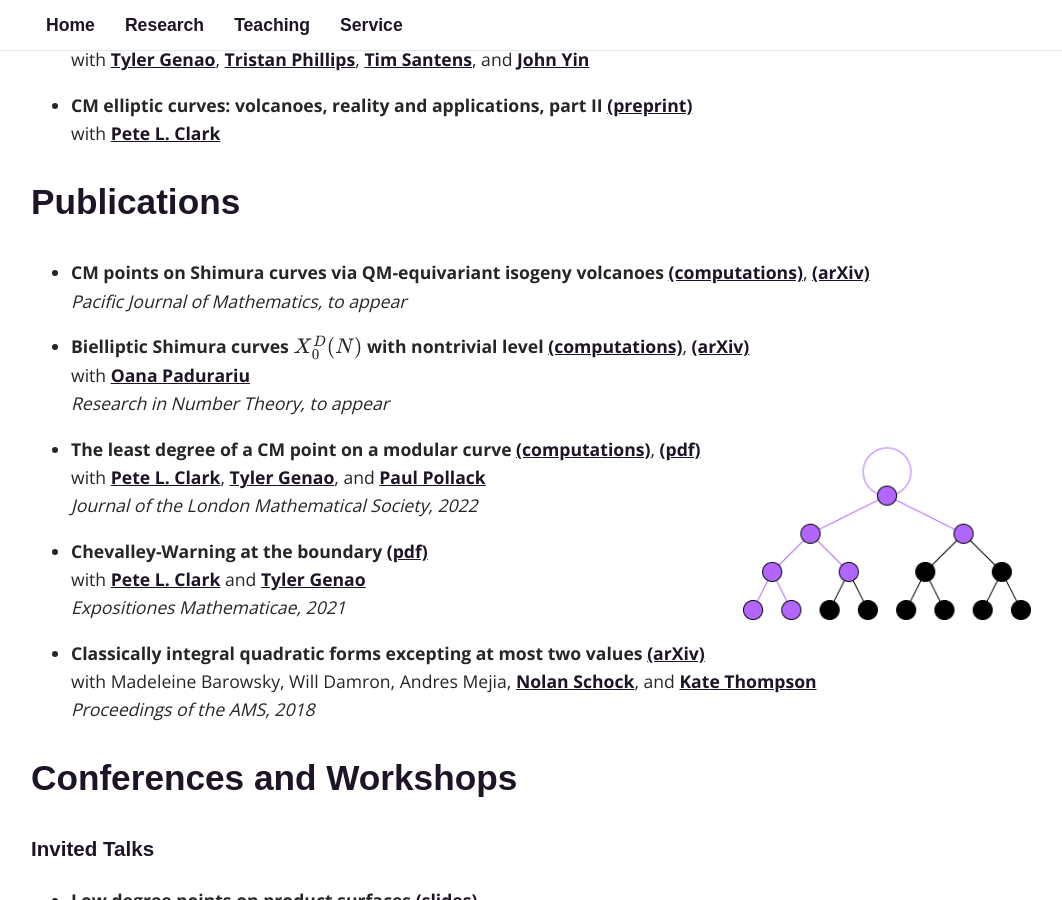
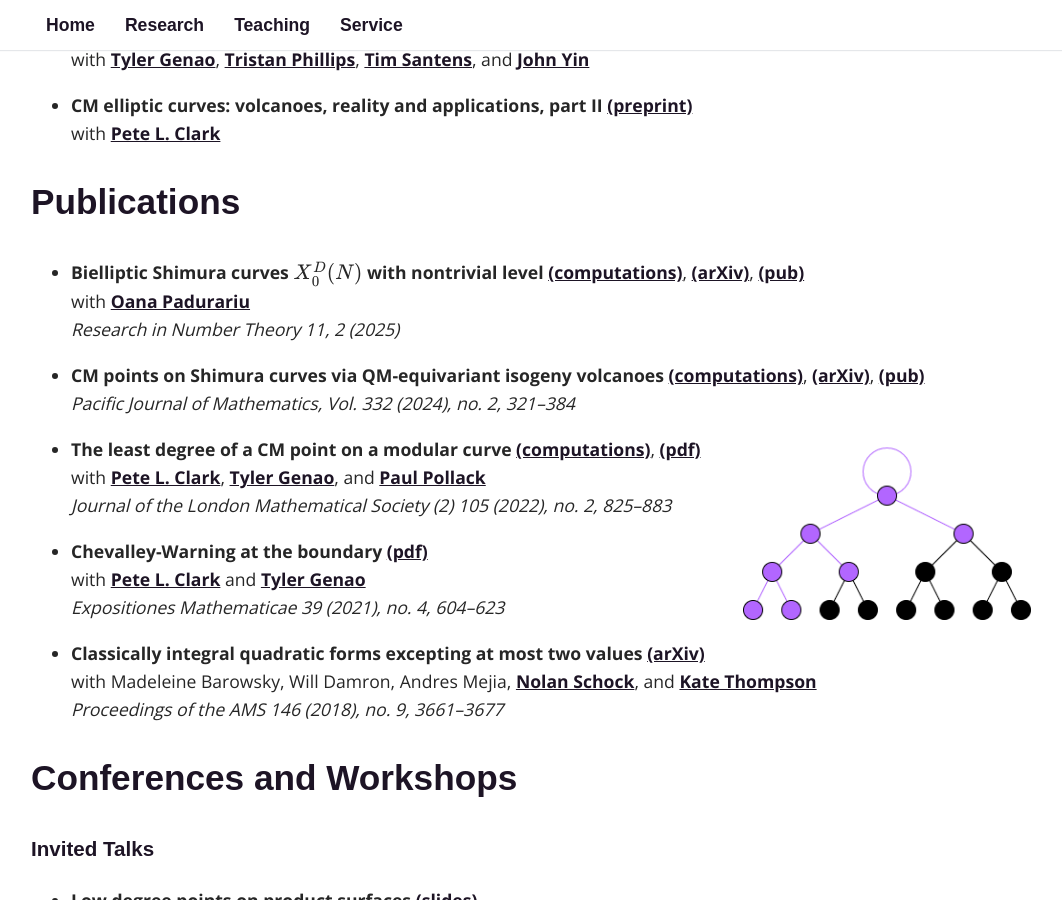
Before and after one commit to fsaia/site, a Jekyll site: the page built from _pages/02_research.md, in a window 1280 px wide and 900 px high, scrolled down 759 px. Shown: the whole window, without its empty margins (159-1221 px from the left). Built offline with Jekyll 4.4.1, drawn with Linux system fonts in a browser that asks for light colours; some web fonts are replaced; formulas are drawn with MathJax 3.

Commit message:
Add files via upload

```diff
--- a/_pages/02_research.md
+++ b/_pages/02_research.md
@@ -23,26 +23,26 @@ I am also interested in involving undergraduates in research. In the Fall 2024 a
 
 ## Publications
 
-* **CM points on Shimura curves via QM-equivariant isogeny volcanoes** [(computations)](https://github.com/fsaia/CM-Points-Shimura-Curves), [(arXiv)](https://arxiv.org/abs/2212.12635)
-	*Pacific Journal of Mathematics, to appear*
+* **Bielliptic Shimura curves $$X_0^D(N)$$ with nontrivial level** [(computations)](https://github.com/fsaia/Bielliptic-Shimura-Curves), [(arXiv)](https://arxiv.org/abs/2401.08829), [(pub)](https://rdcu.be/d2kJs)
+	with [Oana Padurariu](https://sites.google.com/view/oanapadurariu/home)
+	*Research in Number Theory 11, 2 (2025)*
 
-* **Bielliptic Shimura curves $$X_0^D(N)$$ with nontrivial level** [(computations)](https://github.com/fsaia/Bielliptic-Shimura-Curves), [(arXiv)](https://arxiv.org/abs/2401.08829)
-	with [Oana Padurariu](https://sites.google.com/view/oanapadurariu/home)
-	*Research in Number Theory, to appear*
+* **CM points on Shimura curves via QM-equivariant isogeny volcanoes** [(computations)](https://github.com/fsaia/CM-Points-Shimura-Curves), [(arXiv)](https://arxiv.org/abs/2212.12635), [(pub)](https://msp.org/pjm/2024/332-2/p06.xhtml)
+	*Pacific Journal of Mathematics, Vol. 332 (2024), no. 2, 321–384*
 
 * **The least degree of a CM point on a modular curve** [(computations)](https://github.com/fsaia/least-cm-degree), [(pdf)](http://alpha.math.uga.edu/~pete/least_CM_degree-1226.pdf)
 	with [Pete L. Clark](http://alpha.math.uga.edu/~pete/), [Tyler Genao](https://tylergenao.com/), and [Paul Pollack](https://pollack.uga.edu/)
-	*Journal of the London Mathematical Society, 2022*
+	*Journal of the London Mathematical Society (2) 105 (2022), no. 2, 825–883*
 
 <img src='-8_ram.png' style="float:right; width:32%; margin: -100px;"/>
 
 * **Chevalley-Warning at the boundary** [(pdf)](http://alpha.math.uga.edu/~pete/Chevalley_Warning_on_the_Boundary.pdf)
 	with [Pete L. Clark](http://alpha.math.uga.edu/~pete/) and [Tyler Genao](https://tylergenao.com/)
-	*Expositiones Mathematicae, 2021*
+	*Expositiones Mathematicae 39 (2021), no. 4, 604–623*
 
 * **Classically integral quadratic forms excepting at most two values** [(arXiv)](https://arxiv.org/abs/1608.01656)
 	with Madeleine Barowsky, Will Damron, Andres Mejia, [Nolan Schock](https://nschock.github.io/), and [Kate Thompson](https://sites.google.com/site/katethompsonhomepage/)
-	*Proceedings of the AMS, 2018*
+	*Proceedings of the AMS 146 (2018), no. 9, 3661–3677*
 
 
 
```
